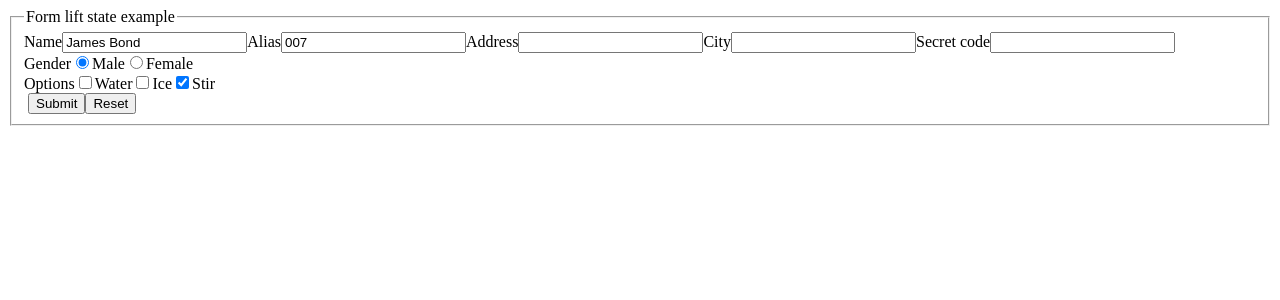
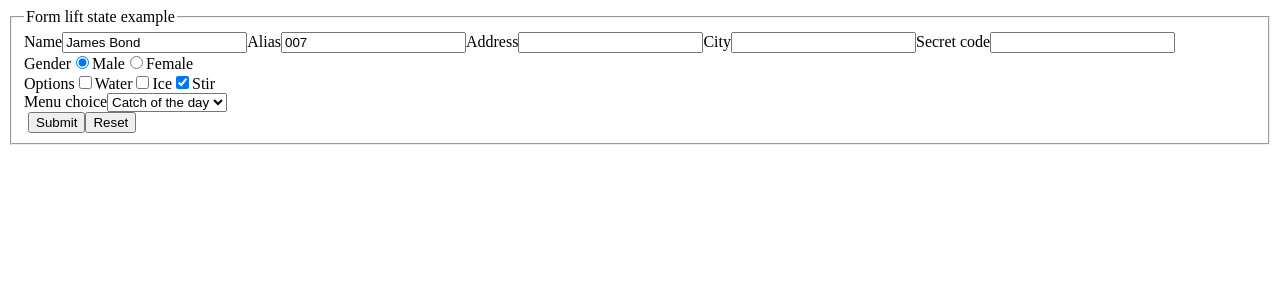
Before and after one commit to hdr1001/react_form_basics, a React (Create React App) app: page / in a window 1280 px wide. Shown: the top 300 px of the page. Built offline with nearby package versions, Linux system fonts and the light colour scheme.

Commit message:
Added drop down menu
Added (dynamic) drop down menu

```diff
--- a/src/App.js
+++ b/src/App.js
@@ -10,7 +10,9 @@ const iniStateForm = {
   optGender: "M",
   chkWater: false,
   chkIce: false,
-  chkStir: true
+  chkStir: true,
+  ddmMenuChoice: "c",
+  hdnInp: "🤯" //No longer associated with a control
 };
 
 export default function App() {
--- /dev/null
+++ b/src/DropDownInput.js
@@ -0,0 +1,40 @@
+//React drop down menu input component
+
+import React from "react";
+
+class DropDownInput extends React.Component {
+  constructor(props) {
+    super(props);
+
+    this.handleChange = this.handleChange.bind(this);
+  }
+
+  handleChange(event) {
+    this.props.onChange(event);
+  }
+
+  render() {
+    const ddInfo = this.props.ddInfo;
+
+    return (
+      <React.Fragment>
+        <label htmlFor={ddInfo.name}>{ddInfo.ddLabel}</label>
+        <select
+          name={ddInfo.name}
+          value={this.props.value}
+          onChange={this.handleChange}
+        >
+          {ddInfo.arrOpts.map(anOpt => {
+            return (
+              <React.Fragment key={anOpt.value}>
+                <option value={anOpt.value}>{anOpt.text}</option>
+              </React.Fragment>
+            );
+          })}
+        </select>
+      </React.Fragment>
+    );
+  }
+}
+
+export { DropDownInput };
--- a/src/FormBasicsCheat.js
+++ b/src/FormBasicsCheat.js
@@ -4,6 +4,7 @@ import React from "react";
 import { TextInput } from "./TxtInput";
 import { RadioInput } from "./RadioInput";
 import { CheckInput } from "./CheckInput";
+import { DropDownInput } from "./DropDownInput.js";
 
 class FormBasicsCheat extends React.Component {
   constructor(props) {
@@ -80,6 +81,17 @@ class FormBasicsCheat extends React.Component {
       ]
     };
 
+    const dropDownOpts = {
+      ddLabel: "Menu choice",
+      name: "ddmMenuChoice",
+      arrOpts: [
+        { text: "A la cart", value: "a" },
+        { text: "Special", value: "s" },
+        { text: "Catch of the day", value: "c" },
+        { text: "Vegetarian", value: "v" }
+      ]
+    };
+
     return (
       <div id="center_col">
         <div id="content">
@@ -139,6 +151,14 @@ class FormBasicsCheat extends React.Component {
               </div>
 
               <div className="ElementGrp">
+                <DropDownInput
+                  ddInfo={dropDownOpts}
+                  value={this.state.ddmMenuChoice}
+                  onChange={this.handleChange}
+                />
+              </div>
+
+              <div className="ElementGrp">
                 <label>&nbsp;</label>
                 <input type="submit" value="Submit" />
                 <input type="reset" value="Reset" />
```
